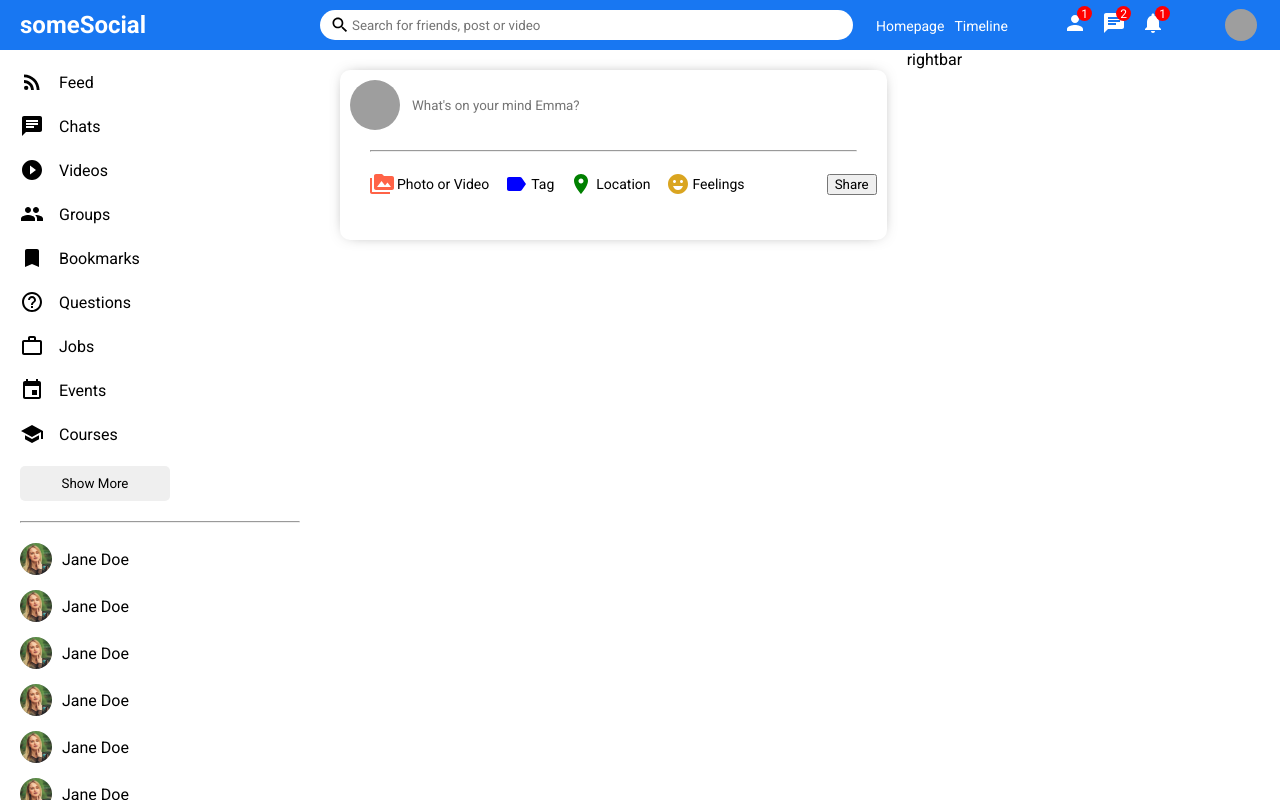
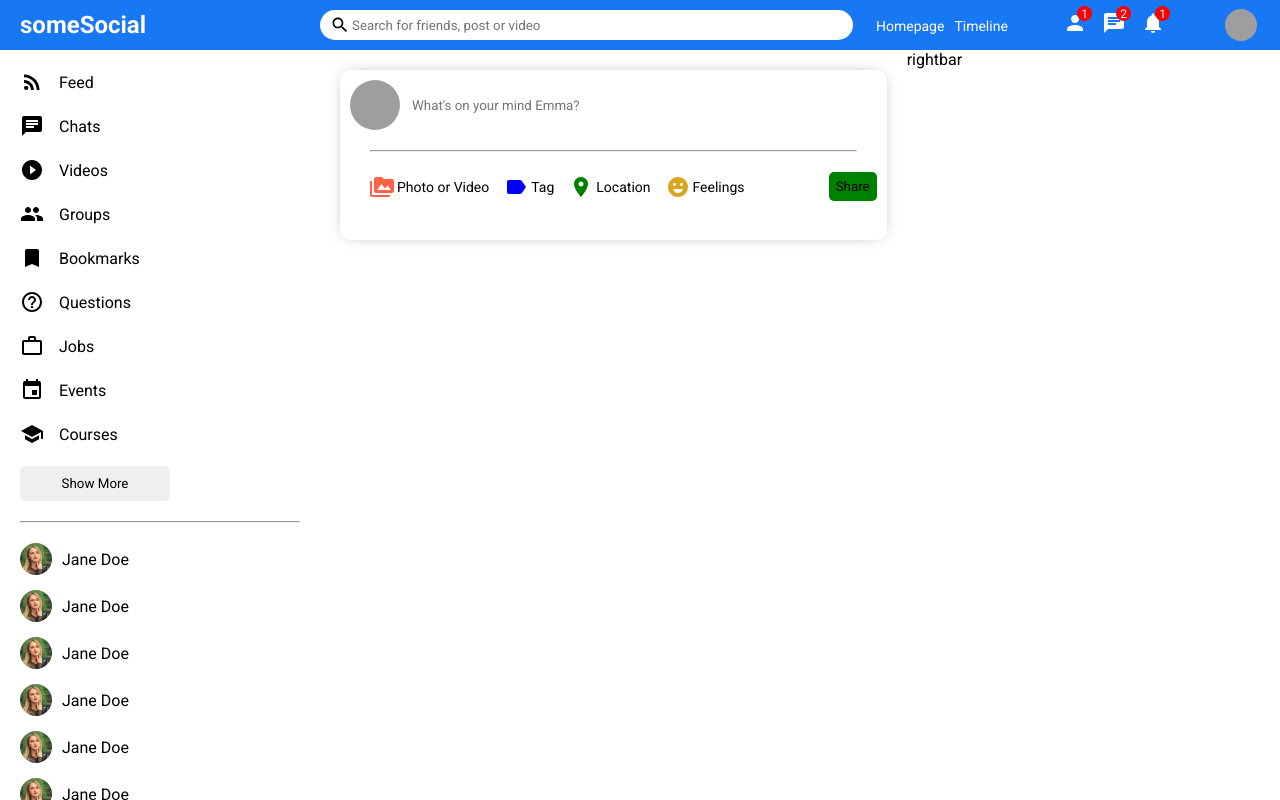
Before and after one commit to jpzambranoleon/React-Social-App, a React (Create React App) app: page / in a window 1280 px wide. Built offline with nearby package versions, Linux system fonts and the light colour scheme; grey boxes are pictures that could not be loaded.

Commit message:
updated share.css

```diff
--- a/src/components/share/share.css
+++ b/src/components/share/share.css
@@ -63,3 +63,11 @@
     font-size: 14px;
     font-weight: 500;
 }
+
+.shareButton {
+    border: none;
+    padding: 7px;
+    border-radius: 5px;
+    background-color: green;
+    font-weight: 500;
+}
```
